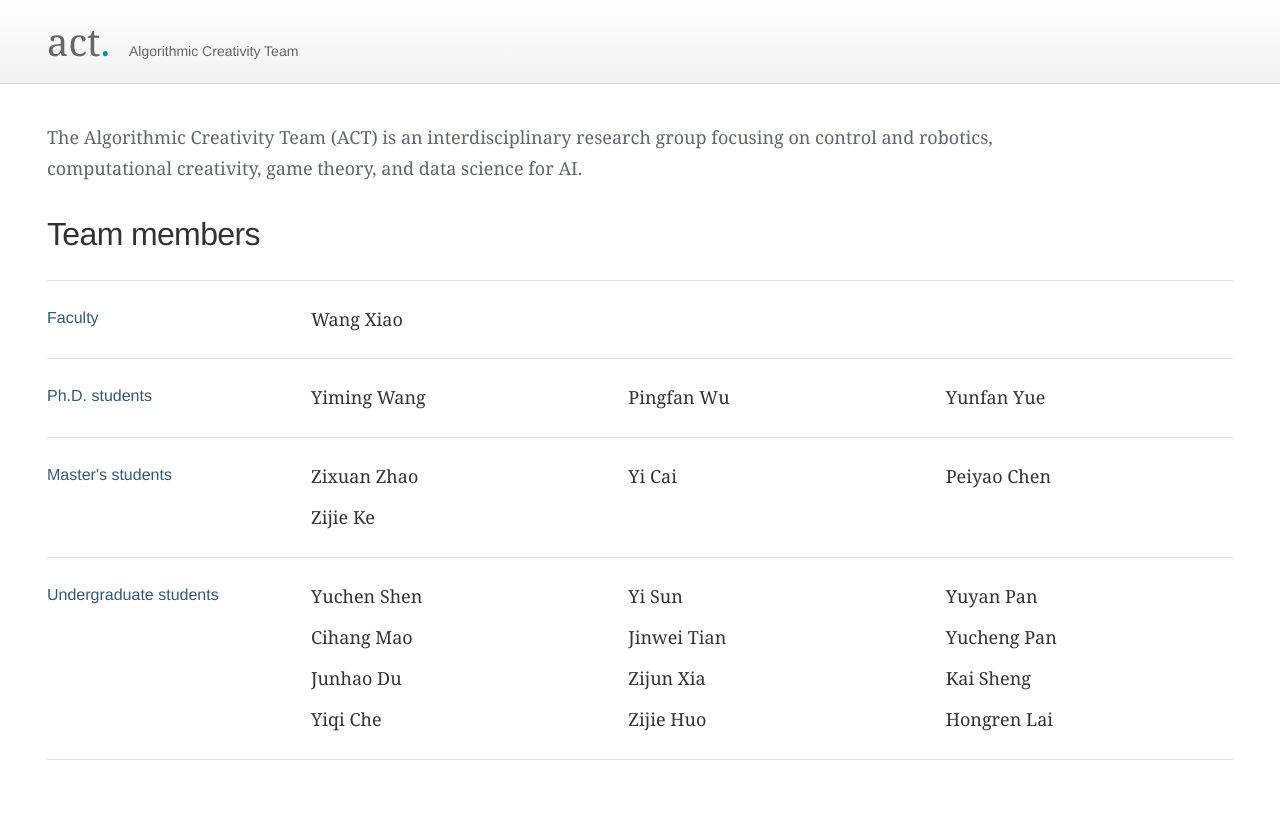
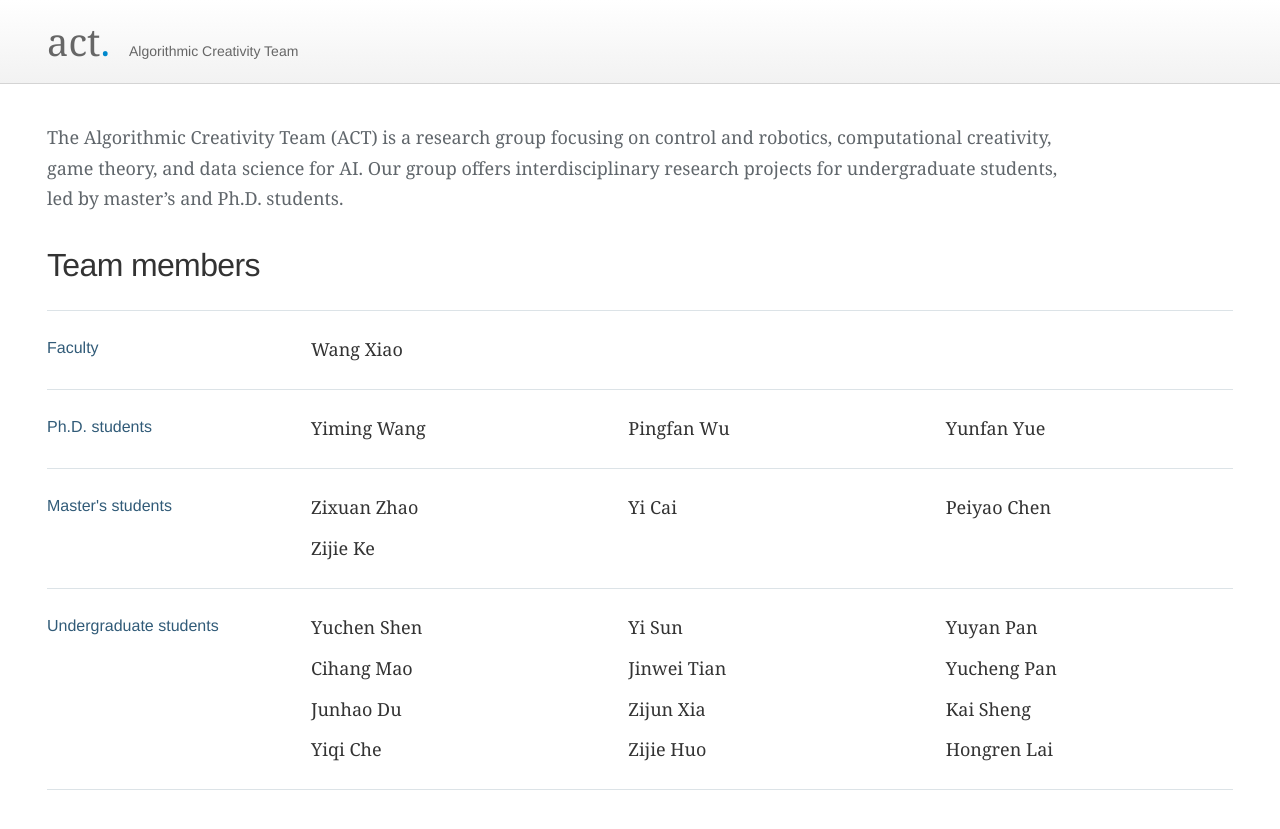
Before and after one commit to xiiaowang/xiiaowang.github.io, a Jekyll site: the page pages/ACT_Research_Scope_and_Team.html, which Jekyll copies as it is, in a window 1280 px wide. Shown: the top 829 px of the page. Built offline with Jekyll 4.4.1, drawn with Linux system fonts in a browser that asks for light colours.

Commit message:
Update ACT_Research_Scope_and_Team.html

```diff
--- a/pages/ACT_Research_Scope_and_Team.html
+++ b/pages/ACT_Research_Scope_and_Team.html
@@ -3,7 +3,7 @@
 <head>
 <meta charset="utf-8">
 <meta name="viewport" content="width=device-width,initial-scale=1">
-<meta name="description" content="The Algorithmic Creativity Team (ACT) is an interdisciplinary research group focusing on control and robotics, computational creativity, game theory, and data science for AI.">
+<meta name="description" content="The Algorithmic Creativity Team (ACT) is an interdisciplinary research group focusing on Control & Robotics, Data Science, and Computational Creativity.">
 <meta name="theme-color" content="#ffffff">
 <title>Algorithmic Creativity Team · act.</title>
 <style>
@@ -21,7 +21,7 @@
 <a class="skip" href="#main">Skip to team members</a>
 <header class="site-header"><div class="shell topbar"><div class="brand"><span class="wordmark">act<span>.</span></span><small>Algorithmic Creativity Team</small></div></div></header>
 <main id="main" class="shell">
-<p class="research-scope">The Algorithmic Creativity Team (ACT) is an interdisciplinary research group focusing on control and robotics, computational creativity, game theory, and data science for AI.</p>
+<p class="research-scope">The Algorithmic Creativity Team (ACT) is a research group focusing on control and robotics, computational creativity, game theory, and data science for AI. Our group offers interdisciplinary research projects for undergraduate students, led by master’s and Ph.D. students.</p>
 <h1>Team members</h1>
 <section class="people-group" aria-labelledby="faculty-title"><h2 id="faculty-title">Faculty</h2><ul class="name-list"><li><a class="faculty-name" href="https://xiiaowang.github.io/" target="_blank" rel="noopener noreferrer">Wang Xiao</a></li></ul></section>
 <section class="people-group" aria-labelledby="phd-title"><h2 id="phd-title">Ph.D. students</h2><ul class="name-list"><li>Yiming Wang</li><li>Pingfan Wu</li><li>Yunfan Yue</li></ul></section>
```
